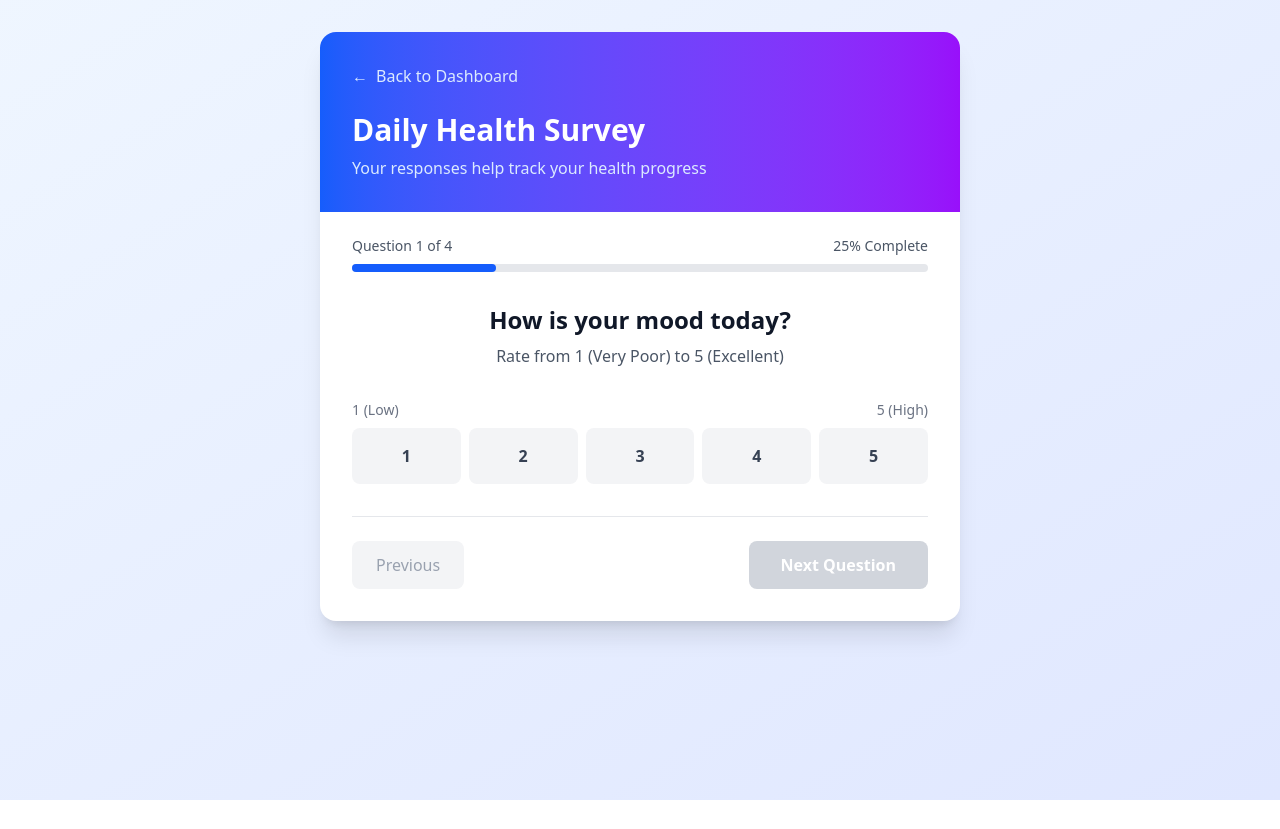
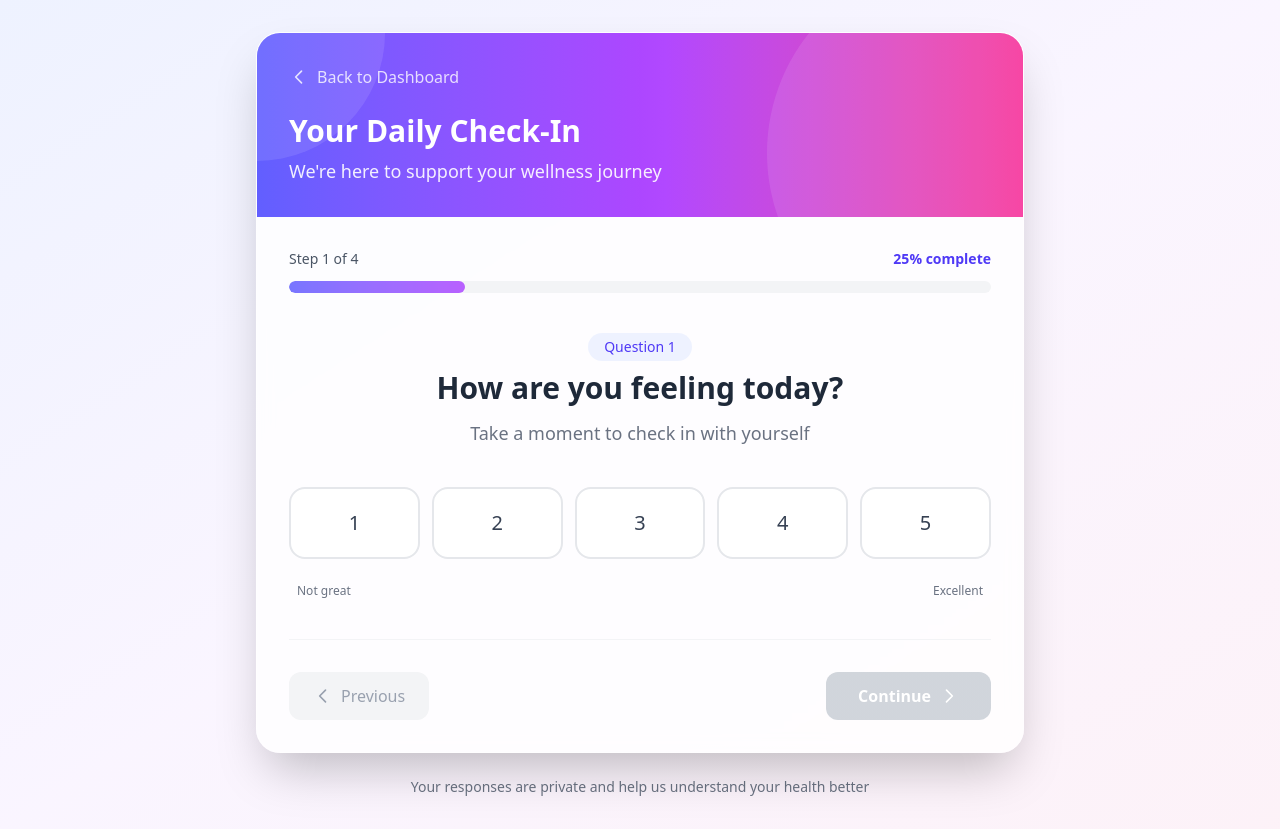
Before and after one commit to BillPotato/medical-app-frontend, a React (Vite) app: page /survey in a window 1280 px wide. Before the commit the page ends 800 px from the top, so only its background shows below. Built offline with nearby package versions, Linux system fonts and the light colour scheme; sample sign-in values are in the browser's storage.

Commit message:
Improved UIUX for Survey

```diff
--- a/src/components/Survey.jsx
+++ b/src/components/Survey.jsx
@@ -4,34 +4,37 @@ import { useNavigate } from 'react-router-dom'
 const defaultQuestions = [
   {
     id: 'mood',
-    text: 'How is your mood today?',
-    description: 'Rate from 1 (Very Poor) to 5 (Excellent)',
+    text: 'How are you feeling today?',
+    description: 'Take a moment to check in with yourself',
     type: 'scale',
     min: 1,
-    max: 5
+    max: 5,
+    labels: ['Not great', 'Could be better', 'Okay', 'Good', 'Excellent']
   },
   {
     id: 'pain',
-    text: 'Any pain or discomfort today?',
-    description: 'Scale from 0 (No Pain) to 10 (Severe Pain)',
+    text: 'Are you experiencing any discomfort?',
+    description: "We'd like to understand how your body feels",
     type: 'scale',
     min: 0,
-    max: 10
+    max: 10,
+    labels: ['None', 'Mild', 'Moderate', 'Severe']
   },
   {
     id: 'exercise',
-    text: 'Minutes of exercise today',
-    description: 'Total minutes of physical activity',
+    text: 'How much did you move today?',
+    description: 'Any physical activity counts, even a short walk',
     type: 'number',
-    placeholder: 'Enter minutes'
+    placeholder: 'Minutes of activity'
   },
   {
     id: 'sleep',
-    text: 'Sleep quality last night',
-    description: 'Rate your sleep quality from 1-5',
+    text: 'How did you sleep last night?',
+    description: 'Quality matters more than quantity',
     type: 'scale',
     min: 1,
-    max: 5
+    max: 5,
+    labels: ['Poor', 'Fair', 'Good', 'Very good', 'Excellent']
   },
 ]
 
@@ -77,7 +80,7 @@ export default function Survey({ onSubmit }) {
     })
     setCurrentStep(0)
 
-    alert('Survey submitted successfully! 🎉')
+    alert('Thank you for sharing! Your responses help us support you better.')
     navigate('/dashboard')
   }
 
@@ -87,42 +90,65 @@ export default function Survey({ onSubmit }) {
   const renderInput = (question) => {
     switch (question.type) {
       case 'scale':
+        const range = question.max - question.min + 1
         return (
-          <div className="space-y-4">
-            <div className="flex justify-between text-sm text-gray-500 mb-2">
-              <span>{question.min} (Low)</span>
-              <span>{question.max} (High)</span>
-            </div>
-            <div className="grid grid-cols-5 gap-2">
-              {Array.from({ length: question.max - question.min + 1 }, (_, i) => {
+          <div className="space-y-6">
+            <div className={`grid gap-3 ${range <= 5 ? 'grid-cols-5' : 'grid-cols-11'}`}>
+              {Array.from({ length: range }, (_, i) => {
                 const value = i + question.min
+                const isSelected = answers[question.id] === value.toString()
                 return (
                   <button
                     key={value}
                     type="button"
                     onClick={() => handleChange(question.id, value.toString())}
-                    className={`py-4 rounded-lg font-semibold transition-all ${answers[question.id] === value.toString()
-                        ? 'bg-blue-600 text-white shadow-md transform scale-105'
-                        : 'bg-gray-100 text-gray-700 hover:bg-gray-200'
+                    className={`group relative py-5 px-2 rounded-2xl font-medium transition-all duration-300 ${
+                      isSelected
+                        ? 'bg-gradient-to-br from-indigo-500 to-purple-600 text-white shadow-lg shadow-indigo-200 scale-105'
+                        : 'bg-white border-2 border-gray-200 text-gray-700 hover:border-indigo-300 hover:shadow-md'
                     }`}
                   >
-                    {value}
+                    <span className="text-xl block">{value}</span>
+                    {isSelected && (
+                      <div className="absolute -top-1 -right-1 w-5 h-5 bg-green-400 rounded-full flex items-center justify-center">
+                        <svg className="w-3 h-3 text-white" fill="currentColor" viewBox="0 0 20 20">
+                          <path fillRule="evenodd" d="M16.707 5.293a1 1 0 010 1.414l-8 8a1 1 0 01-1.414 0l-4-4a1 1 0 011.414-1.414L8 12.586l7.293-7.293a1 1 0 011.414 0z" clipRule="evenodd"/>
+                        </svg>
+                      </div>
+                    )}
                   </button>
                 )
               })}
             </div>
+            {question.labels && (
+              <div className="flex justify-between text-xs text-gray-500 px-2">
+                <span>{question.labels[0]}</span>
+                <span>{question.labels[question.labels.length - 1]}</span>
+              </div>
+            )}
           </div>
         )
 
       case 'number':
         return (
+          <div className="max-w-md mx-auto">
+            <div className="relative">
               <input
                 type="number"
                 value={answers[question.id]}
                 onChange={(e) => handleChange(question.id, e.target.value)}
                 placeholder={question.placeholder}
-            className="w-full px-4 py-3 border border-gray-300 rounded-lg focus:ring-2 focus:ring-blue-500 focus:border-blue-500 outline-none transition text-lg text-center"
+                className="w-full px-6 py-4 border-2 border-gray-200 rounded-2xl focus:ring-4 focus:ring-indigo-100 focus:border-indigo-400 outline-none transition-all text-2xl text-center font-medium bg-white"
               />
+              {answers[question.id] && (
+                <div className="absolute right-4 top-1/2 -translate-y-1/2 text-green-500">
+                  <svg className="w-6 h-6" fill="currentColor" viewBox="0 0 20 20">
+                    <path fillRule="evenodd" d="M10 18a8 8 0 100-16 8 8 0 000 16zm3.707-9.293a1 1 0 00-1.414-1.414L9 10.586 7.707 9.293a1 1 0 00-1.414 1.414l2 2a1 1 0 001.414 0l4-4z" clipRule="evenodd"/>
+                  </svg>
+                </div>
+              )}
+            </div>
+          </div>
         )
 
       default:
@@ -131,82 +157,112 @@ export default function Survey({ onSubmit }) {
   }
 
   return (
-    <div className="min-h-screen bg-gradient-to-br from-blue-50 to-indigo-100 py-8">
-      <div className="max-w-2xl mx-auto px-4">
-        <div className="bg-white rounded-2xl shadow-xl overflow-hidden">
+    <div className="min-h-screen bg-gradient-to-br from-indigo-50 via-purple-50 to-pink-50 py-8 px-4">
+      <div className="max-w-3xl mx-auto">
+        <div className="bg-white/80 backdrop-blur-sm rounded-3xl shadow-2xl overflow-hidden border border-white/20">
           {/* Header */}
-          <div className="bg-gradient-to-r from-blue-600 to-purple-600 p-8 text-white">
+          <div className="relative bg-gradient-to-r from-indigo-500 via-purple-500 to-pink-500 p-8 text-white overflow-hidden">
+            <div className="absolute inset-0 opacity-10">
+              <div className="absolute top-0 left-0 w-64 h-64 bg-white rounded-full -translate-x-32 -translate-y-32"></div>
+              <div className="absolute bottom-0 right-0 w-96 h-96 bg-white rounded-full translate-x-32 translate-y-32"></div>
+            </div>
+
             <button
               onClick={() => navigate('/dashboard')}
-              className="flex items-center space-x-2 text-blue-100 hover:text-white mb-6 transition-colors"
+              className="relative flex items-center space-x-2 text-white/80 hover:text-white mb-6 transition-colors group"
             >
-              <span>←</span>
-              <span>Back to Dashboard</span>
+              <svg className="w-5 h-5 transform group-hover:-translate-x-1 transition-transform" fill="none" stroke="currentColor" viewBox="0 0 24 24">
+                <path strokeLinecap="round" strokeLinejoin="round" strokeWidth={2} d="M15 19l-7-7 7-7" />
+              </svg>
+              <span className="font-medium">Back to Dashboard</span>
             </button>
-            <h1 className="text-3xl font-bold mb-2">Daily Health Survey</h1>
-            <p className="text-blue-100">Your responses help track your health progress</p>
+
+            <div className="relative">
+              <h1 className="text-3xl font-bold mb-2">Your Daily Check-In</h1>
+              <p className="text-white/90 text-lg">We're here to support your wellness journey</p>
+            </div>
           </div>
 
           {/* Progress Bar */}
-          <div className="px-8 pt-6">
-            <div className="flex justify-between text-sm text-gray-600 mb-2">
-              <span>Question {currentStep + 1} of {defaultQuestions.length}</span>
-              <span>{Math.round(progress)}% Complete</span>
+          <div className="px-8 pt-8 pb-4">
+            <div className="flex justify-between items-center text-sm text-gray-600 mb-3">
+              <span className="font-medium">Step {currentStep + 1} of {defaultQuestions.length}</span>
+              <span className="text-indigo-600 font-semibold">{Math.round(progress)}% complete</span>
             </div>
-            <div className="w-full bg-gray-200 rounded-full h-2">
+            <div className="w-full bg-gray-100 rounded-full h-3 overflow-hidden">
               <div
-                className="bg-blue-600 h-2 rounded-full transition-all duration-500"
+                className="bg-gradient-to-r from-indigo-500 to-purple-500 h-3 rounded-full transition-all duration-700 ease-out relative"
                 style={{ width: `${progress}%` }}
-              ></div>
+              >
+                <div className="absolute inset-0 bg-white/20 animate-pulse"></div>
+              </div>
             </div>
           </div>
 
           {/* Question */}
-          <div className="p-8">
-            <div className="text-center mb-8">
-              <h2 className="text-2xl font-bold text-gray-900 mb-2">
+          <div className="p-8 pt-6">
+            <div className="text-center mb-10 space-y-3">
+              <div className="inline-block px-4 py-1 bg-indigo-50 text-indigo-600 rounded-full text-sm font-medium mb-2">
+                Question {currentStep + 1}
+              </div>
+              <h2 className="text-3xl font-bold text-gray-800 leading-tight">
                 {currentQuestion.text}
               </h2>
-              <p className="text-gray-600">{currentQuestion.description}</p>
+              <p className="text-gray-500 text-lg">{currentQuestion.description}</p>
             </div>
 
-            <div className="mb-8">
+            <div className="mb-10">
               {renderInput(currentQuestion)}
             </div>
 
             {/* Navigation */}
-            <div className="flex justify-between pt-6 border-t border-gray-200">
+            <div className="flex justify-between items-center pt-8 border-t border-gray-100">
               <button
                 onClick={prevStep}
                 disabled={currentStep === 0}
-                className={`px-6 py-3 rounded-lg font-medium transition-all ${currentStep === 0
+                className={`flex items-center space-x-2 px-6 py-3 rounded-xl font-medium transition-all ${
+                  currentStep === 0
                     ? 'bg-gray-100 text-gray-400 cursor-not-allowed'
-                    : 'bg-gray-500 text-white hover:bg-gray-600'
+                    : 'bg-gray-100 text-gray-700 hover:bg-gray-200 hover:shadow-md'
                 }`}
               >
-                Previous
+                <svg className="w-5 h-5" fill="none" stroke="currentColor" viewBox="0 0 24 24">
+                  <path strokeLinecap="round" strokeLinejoin="round" strokeWidth={2} d="M15 19l-7-7 7-7" />
+                </svg>
+                <span>Previous</span>
               </button>
 
               {currentStep === defaultQuestions.length - 1 ? (
                 <button
                   onClick={submit}
                   disabled={!answers[currentQuestion.id]}
-                  className="bg-green-600 hover:bg-green-700 text-white px-8 py-3 rounded-lg font-semibold transition-all disabled:bg-gray-300 disabled:cursor-not-allowed"
+                  className="flex items-center space-x-2 bg-gradient-to-r from-green-500 to-emerald-600 hover:from-green-600 hover:to-emerald-700 text-white px-8 py-3 rounded-xl font-semibold transition-all shadow-lg hover:shadow-xl disabled:from-gray-300 disabled:to-gray-300 disabled:cursor-not-allowed disabled:shadow-none transform hover:scale-105 disabled:transform-none"
                 >
-                  Submit Survey
+                  <span>Complete Check-In</span>
+                  <svg className="w-5 h-5" fill="none" stroke="currentColor" viewBox="0 0 24 24">
+                    <path strokeLinecap="round" strokeLinejoin="round" strokeWidth={2} d="M5 13l4 4L19 7" />
+                  </svg>
                 </button>
               ) : (
                 <button
                   onClick={nextStep}
                   disabled={!answers[currentQuestion.id]}
-                  className="bg-blue-600 hover:bg-blue-700 text-white px-8 py-3 rounded-lg font-semibold transition-all disabled:bg-gray-300 disabled:cursor-not-allowed"
+                  className="flex items-center space-x-2 bg-gradient-to-r from-indigo-500 to-purple-600 hover:from-indigo-600 hover:to-purple-700 text-white px-8 py-3 rounded-xl font-semibold transition-all shadow-lg hover:shadow-xl disabled:from-gray-300 disabled:to-gray-300 disabled:cursor-not-allowed disabled:shadow-none transform hover:scale-105 disabled:transform-none"
                 >
-                  Next Question
+                  <span>Continue</span>
+                  <svg className="w-5 h-5" fill="none" stroke="currentColor" viewBox="0 0 24 24">
+                    <path strokeLinecap="round" strokeLinejoin="round" strokeWidth={2} d="M9 5l7 7-7 7" />
+                  </svg>
                 </button>
               )}
             </div>
           </div>
         </div>
+
+        {/* Helper text */}
+        <div className="text-center mt-6 text-gray-500 text-sm">
+          <p>Your responses are private and help us understand your health better</p>
+        </div>
       </div>
     </div>
   )
```
Also changed, not shown: 1 other file (tests, documents, lock files or other folders). Lines whose indentation alone changed are shown as unchanged.
